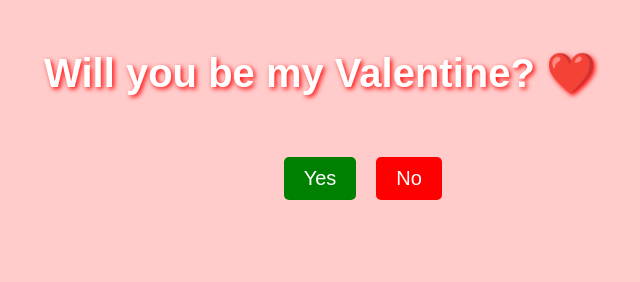
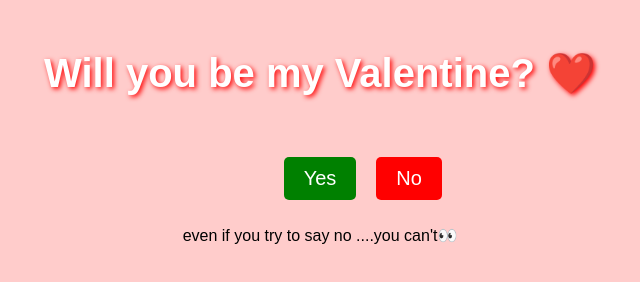
Before and after one commit to Niranjana2710/v-page, a plain HTML site: page index.html in a window 1280 px wide. Shown: the whole page, without its empty margins (320-960 px from the left). Drawn offline with nearby package versions, Linux system fonts and the light colour scheme.

Commit message:
Update index.html

```diff
--- a/index.html
+++ b/index.html
@@ -48,6 +48,7 @@
             <button id="yes">Yes</button>
             <button id="no">No</button>
         </div>
+        <p style="font-size: 1em;">even if you try to say no ....you can't👀</p>
     </div>
 
     <div id="celebrationPage" style="display: none;">
```
